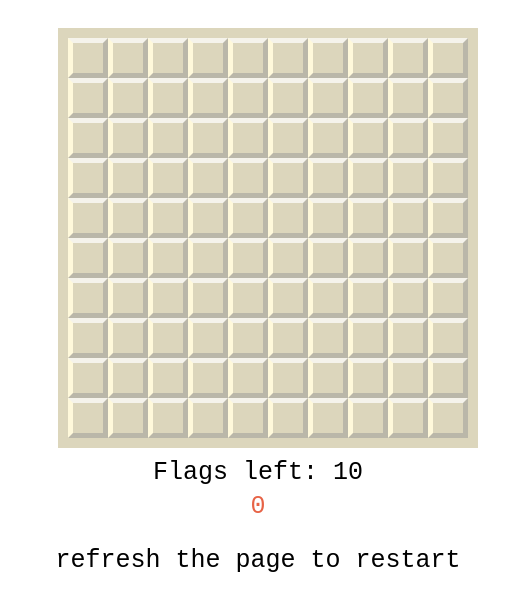
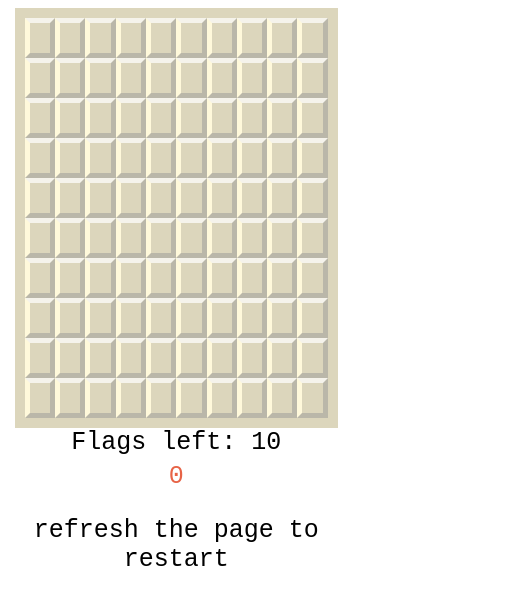
Before and after one commit to krishnayadav-tech/BomberMan_Final, a plain HTML site: page index.html in a window 390 px wide. Shown: the whole page, 508 px wide, since content can reach past the window. Drawn offline with Linux system fonts and the light colour scheme.

Commit message:
mobile-view

```diff
--- a/index.html
+++ b/index.html
@@ -2,7 +2,7 @@
 <html lang="en">
 <head>
     <meta charset="UTF-8">
-    <meta name="viewport" content="width=device-width, initial-scale=1.0">
+    <meta name='viewport' content='width=device-width, initial-scale=1.0, maximum-scale=1.0, user-scalable=0' >
     <title>Bomberman</title>
     <link rel="stylesheet" href="style.css">
 </head>
--- a/style.css
+++ b/style.css
@@ -14,6 +14,7 @@
   border: 10px solid #dcd6bc;
   margin-bottom: 10px;
 }
+
 
 div {
   font-size: 25px;
@@ -75,3 +76,18 @@ div {
 /* .bomb {
   background-color: red;
 } */
+
+@media screen and (max-width: 600px) {
+
+  .container {
+    width: 90%;
+  }
+  .grid{
+    width: 90%;
+    margin : 0 auto;
+  }
+
+  .valid,.bomb,.flag{
+    width: 10%;
+  }
+}
```
